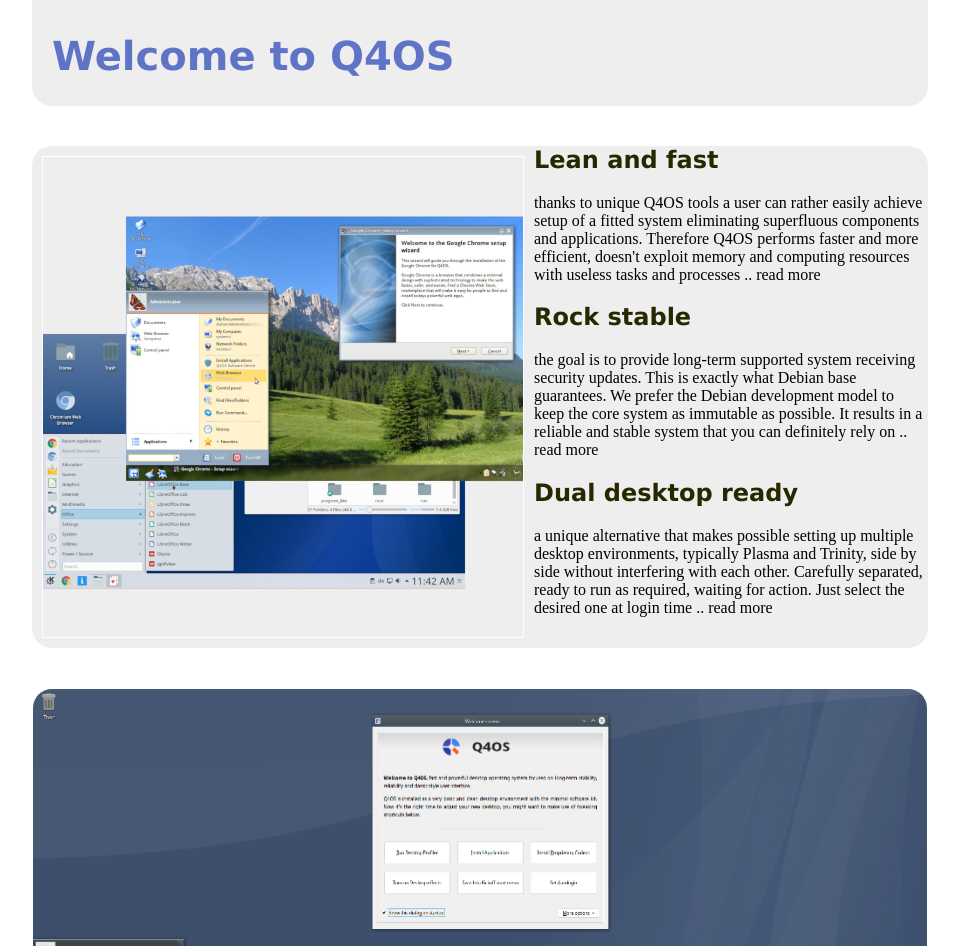
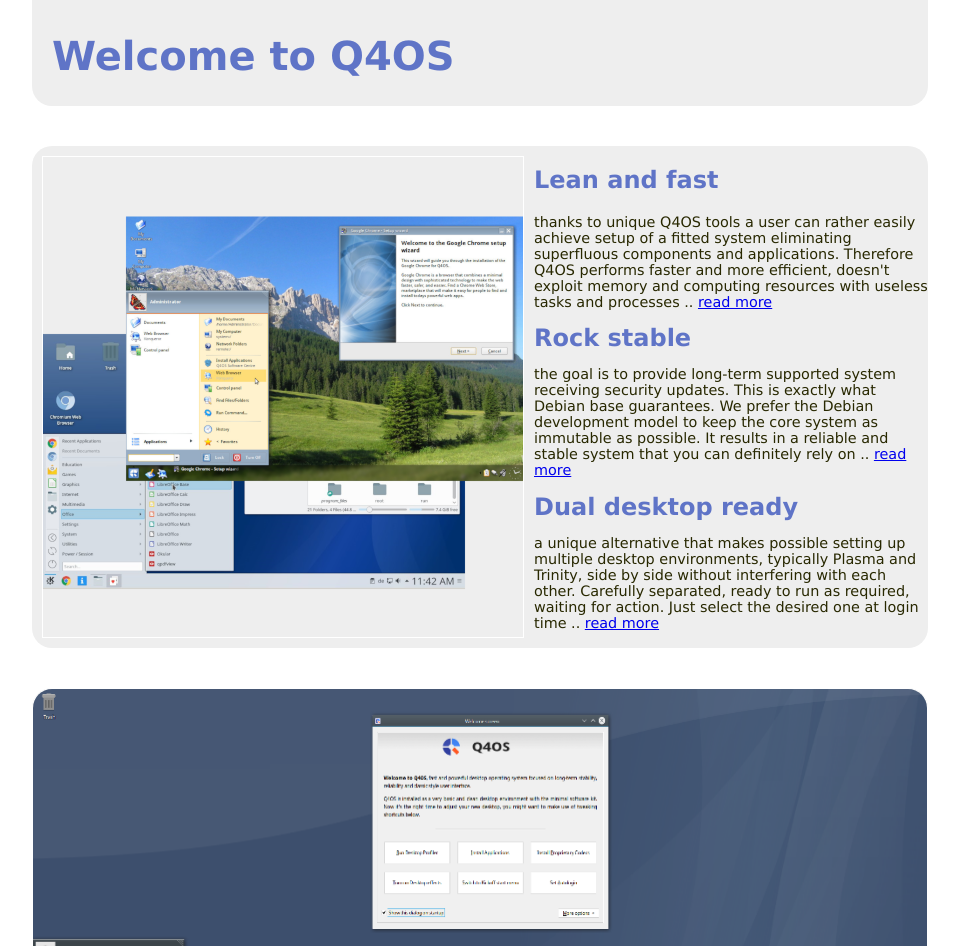
Before and after one commit to redneckvitor/Q4OS-alternative-website, a plain HTML site: page index.html in a window 1280 px wide. Shown: the part 964-1910 px from the top of the page, without its empty margins (160-1119 px from the left). Drawn offline with Linux system fonts and the light colour scheme.

Commit message:
Melhorias e links adicionados

```diff
--- a/css/main.css
+++ b/css/main.css
@@ -49,6 +49,14 @@
   font-family: Verdana;
 }
 
+.title_4 {
+  text-align: center;
+  color: #5F74C7;
+  font-family: Verdana;
+  margin-top: 20px;
+  padding-top: 20px;
+}
+
 p.text {
   color: rgb(40,40,40);
   font-size: 1.3rem;
@@ -68,6 +76,17 @@
   margin: 20px;
   display: block;
 }
+
+p.smalltext2 {
+  color: rgb(40,40,0);
+  font-size: 0.9rem;
+  font-family: Verdana;
+  padding-left: 40px;
+  padding-top: 0;
+  margin-left: 20px;
+  display: block;
+}
+
 
 p.desc {
   font-family: sans-serif;
--- a/index.html
+++ b/index.html
@@ -5,13 +5,11 @@
     <title>Q4OS - desktop operating system</title>
     <link rel="stylesheet" href="css/main.css">
     <link rel="icon" type="image/x-icon" href="img/favicon.png">
-
     <script type="text/javascript">
-
     </script>
-
   </head>
   <body>
+
     <!-- Navbar de mais em cima -->
     <div class="navbar">
       <a href="https://www.q4os.org/contact.html">Contact</a>
@@ -26,6 +24,7 @@
     <div class="header">
       <img src="https://q4os.org/style/banner.jpg" alt="">
     </div>
+
 
     <!-- Navbar principal -->
     <div class="" style="height:auto;width:100%;padding-left:15%;padding-right:15%;background-color:#5F74C7;">
@@ -58,32 +57,36 @@
         </div>
       </div>
 
+
       <div class="content clearfix">
         <img src="img/img02.png" alt="" style="float:left;">
-        <h2 class="title">Lean and fast</h2>
-        <p>
+
+        <!-- Lean and fast-->
+        <h2 class="title_4" style="text-align:left;">Lean and fast</h2>
+        <p class="smalltext2">
           thanks to unique Q4OS tools a user can rather easily achieve setup of
           a fitted system eliminating superfluous components and applications.
           Therefore Q4OS performs faster and more efficient, doesn't exploit
           memory and computing resources with useless tasks and processes ..
-          read more
+          <a href="https://q4os.org/dqa015.html#instl">read more</a>
         </p>
-        <h2 class="title">Rock stable</h2>
-        <p>
+        <!-- Rock stable -->
+        <h2 class="title_4" style="text-align:left;padding:0px;margin:0px;">Rock stable</h2>
+        <p class="smalltext2">
           the goal is to provide long-term supported system receiving security
           updates. This is exactly what Debian base guarantees. We prefer the
           Debian development model to keep the core system as immutable as possible.
           It results in a reliable and stable system that you can definitely
-          rely on .. read more
+          rely on .. <a href="https://q4os.org/dqa015.html#boome">read more</a>
         </p>
-        <h2 class="title">Dual desktop ready</h2>
-        <p>
+        <!-- Dual desktop ready -->
+        <h2 class="title_4" style="text-align:left;padding:0px;margin:0px;">Dual desktop ready</h2>
+        <p class="smalltext2">
           a unique alternative that makes possible setting up multiple desktop
           environments, typically Plasma and Trinity, side by side without
           interfering with each other. Carefully separated, ready to run as
           required, waiting for action. Just select the desired one at login
-          time .. read more
-
+          time .. <a href="https://q4os.org/dqa015.html#ddskr">read more</a>
         </p>
 
       </div>
@@ -91,10 +94,10 @@
 
       <div style="padding:0px;" class="content clearfix">
         <img  id="large_img" src="img/img_03.png" alt="">
-
       </div>
 
-      <!-- Div dividida em 4 partes -->
+
+      <!-- Div das 4 caixas pequenas da parte de baixo -->
       <div class="content clearfix" style="background-color:white;">
 
         <!-- Trinity desktop option -->
@@ -108,7 +111,6 @@
                much, that Trinity is even a dedicated download option, right after
                the default Plasma desktop.
             </p>
-
           </div>
           <img src="img/image1.png" alt="">
         </div>
@@ -123,7 +125,6 @@
               themes and a one-click tool to easily switch between them. Select a
               theme you like and enjoy the new desktop appearance.
             </p>
-
           </div>
           <img src="img/image2.png" alt="">
         </div>
@@ -137,7 +138,7 @@
               wizard from within Windows and install Q4OS as easily as any other
               application. Although installed within windows, Q4OS kernel can take
               full control of the hardware. That is much more efficient than running
-              a virtual machine ... <a href="#">read more</a>
+              a virtual machine ... <a href="https://q4os.org/dqa014.html">read more</a>
             </p>
           </div>
           <img src="img/image3.png" alt="">
@@ -154,17 +155,19 @@
               party applications, support for x86/32bit as well as ARM architecture
               and even more.
             </p>
-
           </div>
           <img src="img/image4.jpg" alt="">
         </div>
+
       </div>
 
+    <!-- Fechamento da div main -->
+    </div>
 
-    </div>
 
     <div class="footer">
     </div>
 
+
   </body>
 </html>
```
